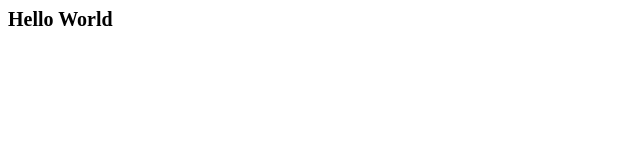
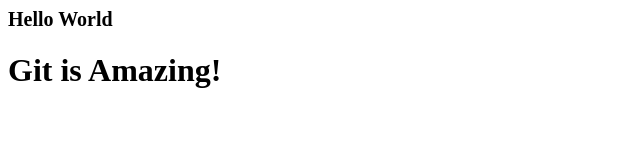
Before and after one commit to Nveasna/demo-repo, a plain HTML site: page index.html in a window 1280 px wide. Shown: the whole page, without its empty margins (0-640 px from the left). Drawn offline with Linux system fonts and the light colour scheme.

Commit message:
Updated html

```diff
--- a/index.html
+++ b/index.html
@@ -11,5 +11,8 @@
     <div class="test-1">
         Hello World
     </div>
+    <div class="test-2">
+        <h1>Git is Amazing!</h1>
+    </div>
 </body>
 </html>
```
